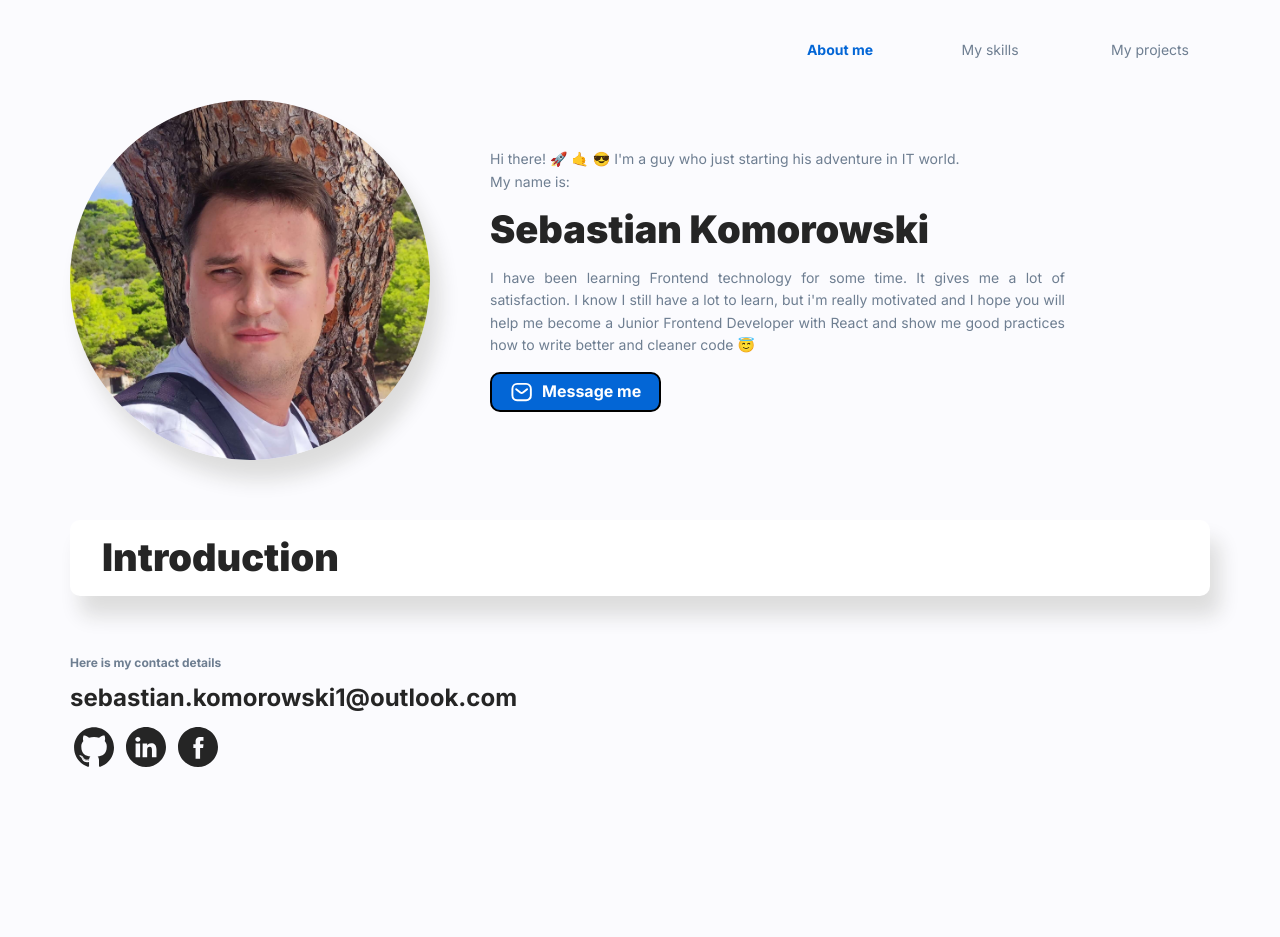
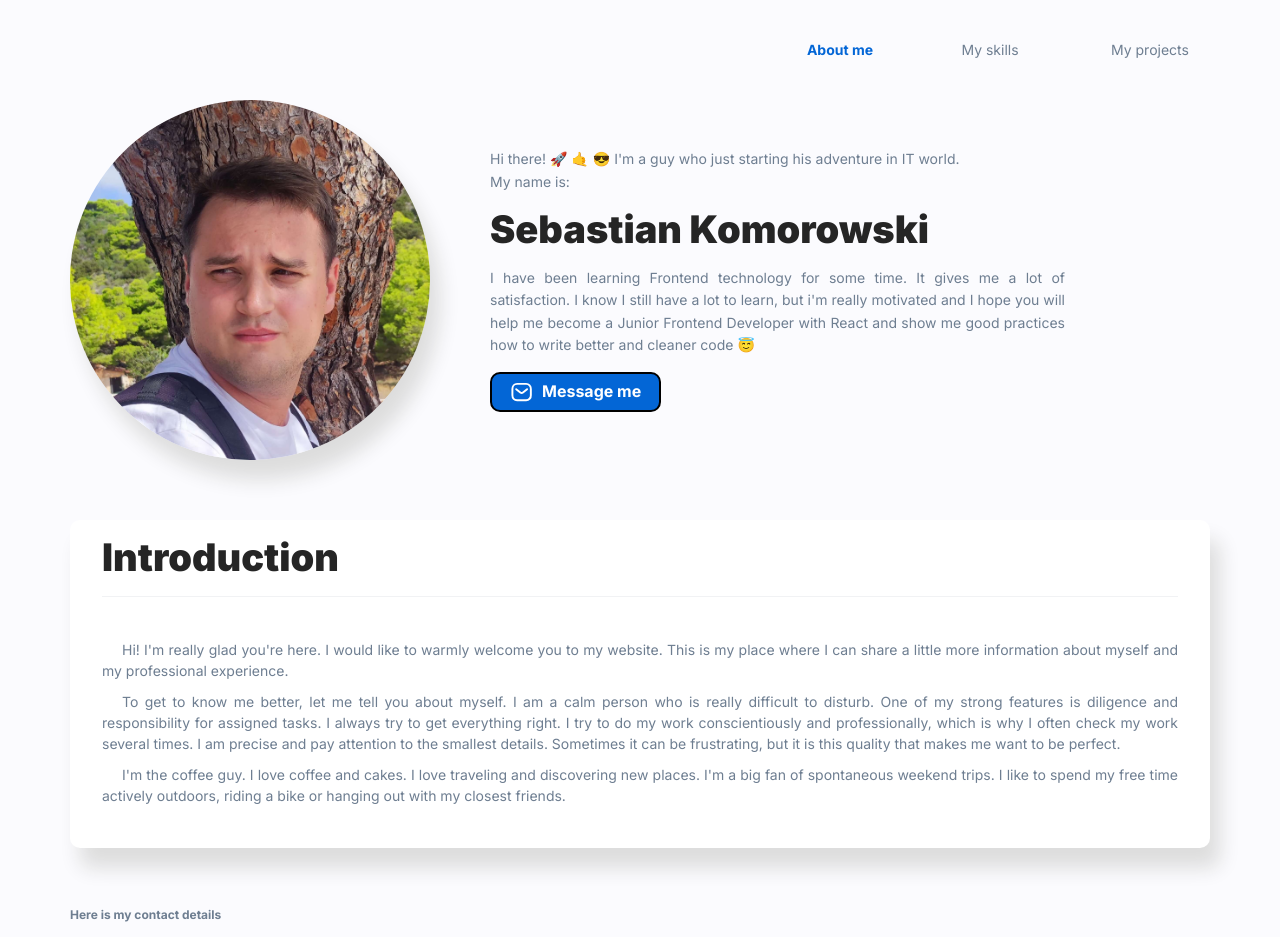
Before and after one commit to carterstorm/my-personal-homepage, a React (Create React App) app: page /aboutMe in a window 1280 px wide. Shown: the top 937 px of the page. Before the commit the page ends 810 px from the top, so only its background shows below. Built offline with nearby package versions, Linux system fonts and the light colour scheme.

Commit message:
added Introduction section to AboutMe

```diff
--- a/src/features/AboutMe/AboutSection/index.js
+++ b/src/features/AboutMe/AboutSection/index.js
@@ -1,12 +1,35 @@
 import { Heading } from "../../../common/Heading";
 import { SectionWrapper } from "../../styled";
+import { Article, Paragraph } from "./styled";
 
 export const AboutSection = ({ title }) => (
+    <>
         <SectionWrapper>
             <Heading
                 title={title}
                 padding
                 as="h2"
             />
+            <Article>
+                <Paragraph>
+                    Hi! I'm really glad you're here. I would like to warmly welcome you to my website.
+                    This is my place where I can share a little more information about myself and
+                    my professional experience.
+                </Paragraph>
+                <Paragraph>
+                    To get to know me better, let me tell you about myself. I am a calm person who is really difficult to disturb.
+                    One of my strong features is diligence and responsibility for assigned tasks. I always try to get everything right.
+                    I try to do my work conscientiously and professionally, which is why I often check my work several times.
+                    I am precise and pay attention to the smallest details. Sometimes it can be frustrating,
+                    but it is this quality that makes me want to be perfect.
+                </Paragraph>
+                <Paragraph>
+                    I'm the coffee guy. I love coffee and cakes. I love traveling and discovering new places.
+                    I'm a big fan of spontaneous weekend trips. I like to spend my free time actively outdoors,
+                    riding a bike or hanging out with my closest friends.
+                </Paragraph>
+            </Article>
         </SectionWrapper>
+    </>
+
 );
--- /dev/null
+++ b/src/features/AboutMe/AboutSection/styled.js
@@ -0,0 +1,14 @@
+import styled from "styled-components";
+
+export const Article = styled.article`
+    padding: 32px 0;
+    font-size: 14px;
+    border-top: 1px solid ${({ theme }) => theme.colors.horizontalLine};
+`;
+
+export const Paragraph = styled.p`
+    line-height: 1.5;
+    margin: 10px 0;
+    text-indent: 20px;
+    text-align: justify;
+`;
```
Lines whose indentation alone changed are shown as unchanged.
